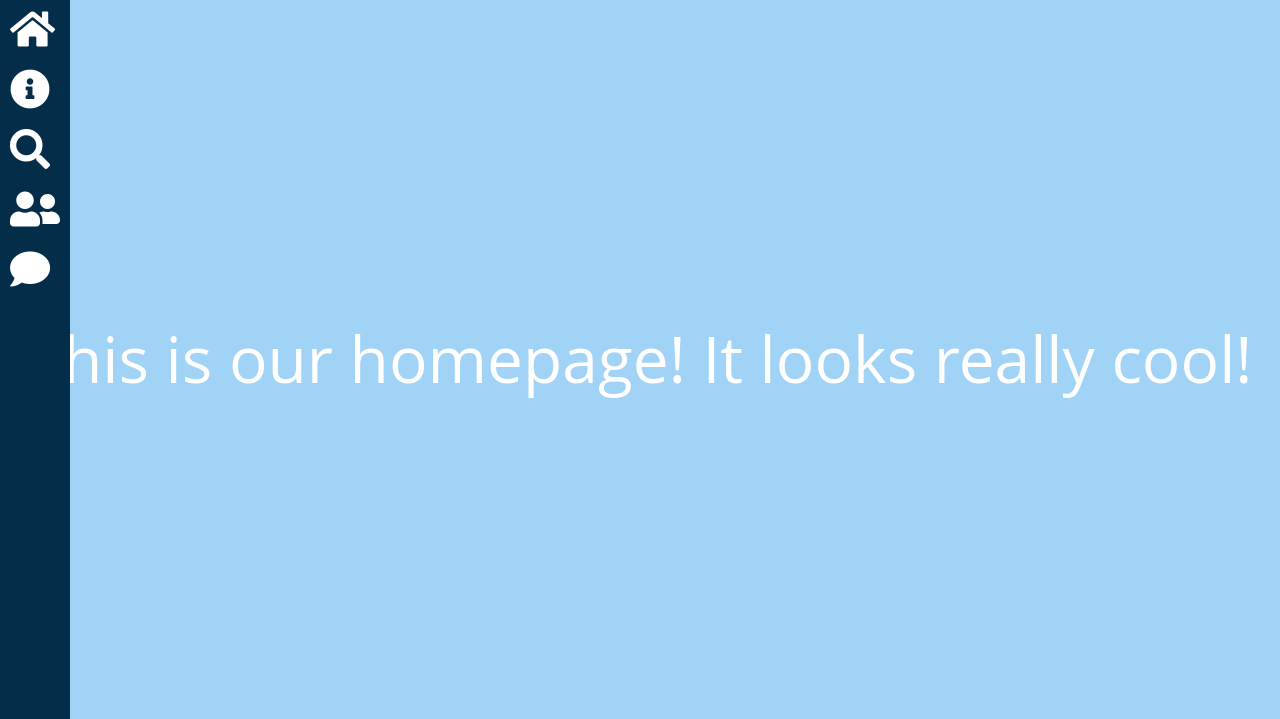
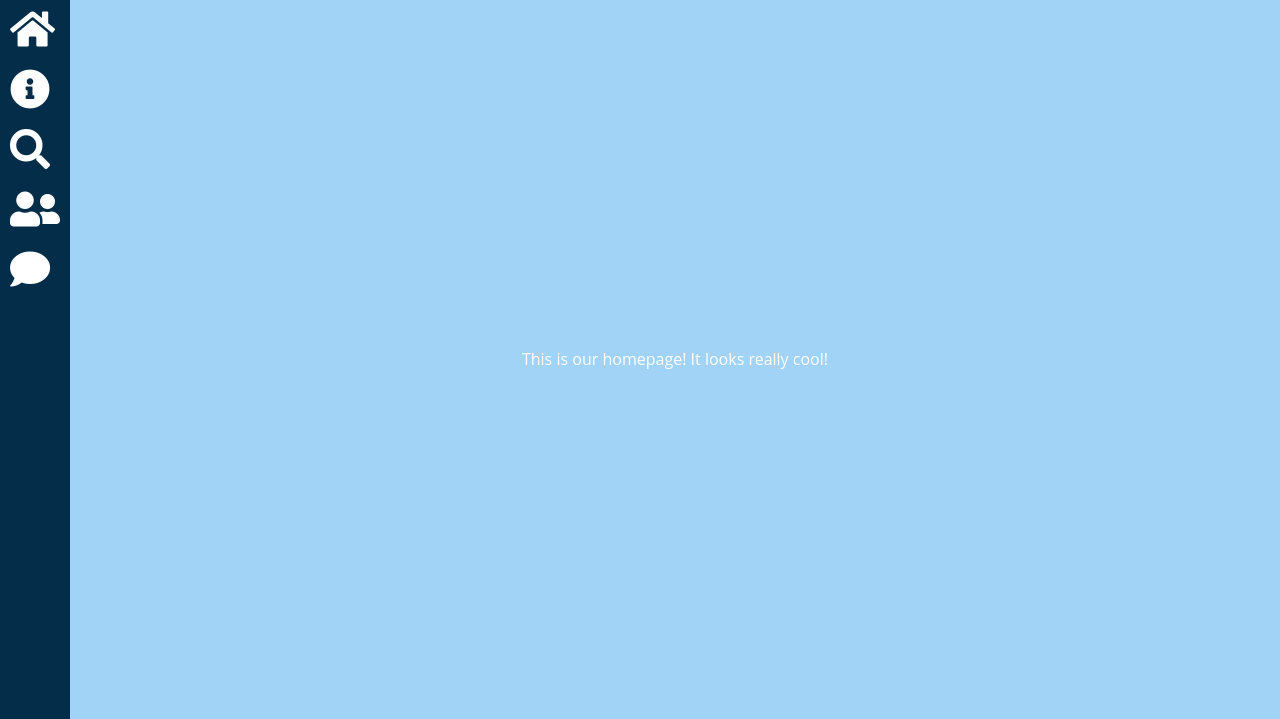
Before and after one commit to akh4rf/cs-4750-project-php, a PHP site: page /index.php in a window 1280 px wide. Shown: the part 81-800 px from the top of the page. Run offline with PHP 8.4, Linux system fonts and the light colour scheme.

Commit message:
Moved page wrapper styling to external .css

```diff
--- a/css/styles.css
+++ b/css/styles.css
@@ -14,3 +14,12 @@
   display: flex;
   justify-content: space-between;
 }
+
+.inner-page-contents {
+  height: 100%;
+  width: calc(100% - 70px);
+  padding-left: 70px;
+  display: flex;
+  justify-content: center;
+  align-items: center;
+}
--- a/how-to-play.php
+++ b/how-to-play.php
@@ -1,6 +1,6 @@
 <?php include_once "includes/header.php" ?>
 
-<div style="height: 100%; width: 100%; display: flex; justify-content: center; align-items: center; font-size: 64px;">
+<div class="inner-page-contents">
   This is the how to play page!
 </div>
 
--- a/index.php
+++ b/index.php
@@ -1,6 +1,6 @@
 <?php include_once "includes/header.php" ?>
 
-<div style="height: 100%; width: 100%; display: flex; justify-content: center; align-items: center; font-size: 64px;">
+<div class="inner-page-contents">
   This is our homepage! It looks really cool!
 </div>
 
--- a/my-roster.php
+++ b/my-roster.php
@@ -1,7 +1,7 @@
 <?php include_once "includes/header.php" ?>
 
-<div style="height: 100%; width: 100%; display: flex; justify-content: center; align-items: center; font-size: 64px;">
+<div class="inner-page-contents">
   This is the team roster page!
-</div>
+  </div>
 
   <?php include_once "includes/footer.php" ?>
--- a/submit-feedback.php
+++ b/submit-feedback.php
@@ -1,6 +1,6 @@
 <?php include_once "includes/header.php" ?>
 
-<div style="height: 100%; width: 100%; display: flex; justify-content: center; align-items: center; font-size: 64px;">
+<div class="inner-page-contents">
   This is the feedback submission page!
 </div>
 
```
